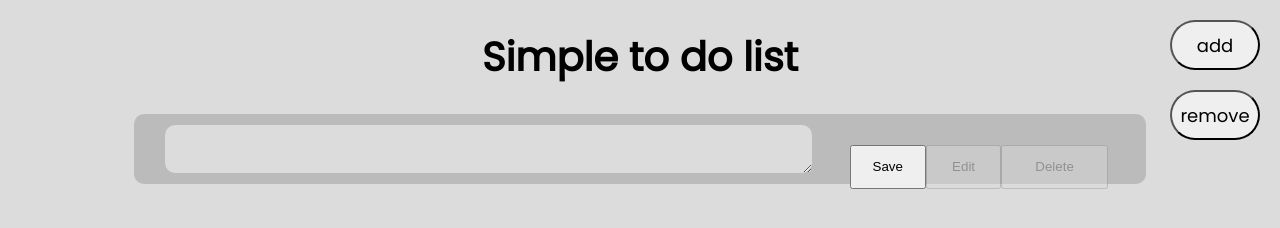
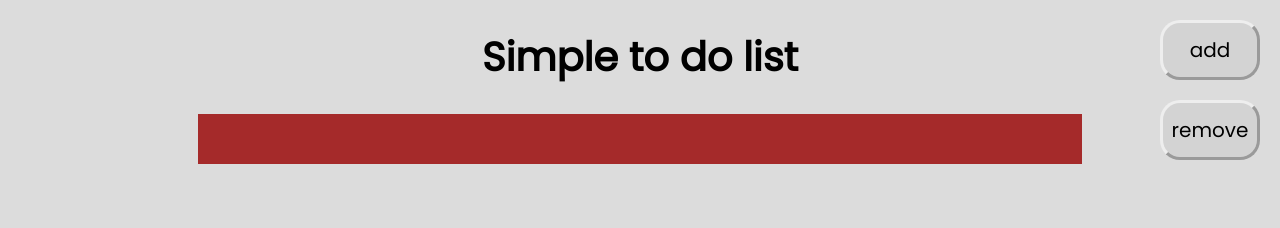
Before and after one commit to ValerySotikov/jslearn, a plain HTML site: page index.html in a window 1280 px wide. Both pictures are taken after a click on the button "add". Drawn offline with Linux system fonts and the light colour scheme.

Commit message:
curprogress

```diff
--- a/index.html
+++ b/index.html
@@ -9,11 +9,9 @@
 </head>
 <body>
   <h1 class="title">Simple to do list</h1>
-  <button id="add">add</button>
-  <button id="delete">remove</button>
-  <div class="addBtnDiv">
-    <div id="list"></div>
-  </div>
+  <button class="add">add</button>
+  <button class="delete">remove</button>
+  <div class="todolist"></div>
 </body>
-<script src="script.js"></script>
+<script type="module" src="script.js"></script>
 </html>
--- a/script.js
+++ b/script.js
@@ -1,136 +1,17 @@
-let list = document.getElementById('list');
+import CreateTask from "./task.js";
 
-let addBtn = document.getElementById('add');
-addBtn.addEventListener('click', addTask);
+let todolist = document.querySelector('.todolist');
 
-let removeBtn = document.getElementById('delete');
-removeBtn.addEventListener('click', deleteLastTask);
+let addButton = document.querySelector('.add');
+addButton.addEventListener('click', addTask);
 
-function disableAdd(flag) { addBtn.disabled = flag; }
+let deleteButton = document.querySelector('.delete');
+deleteButton.addEventListener('click', deleteTask);
 
-function disableSave(event, flag) { event.currentTarget.parentNode.childNodes[1].disabled = flag; }
-
-function disableEdit(event, flag) { event.currentTarget.parentNode.childNodes[2].disabled = flag; }
-
-function disableRemove(event, flag) { event.currentTarget.parentNode.childNodes[3].disabled = flag; }
-
-function deleteTask() { event.currentTarget.parentNode.remove(); }
-
-function deleteLastTask() {
-    list.removeChild( list.childNodes[ list.childElementCount - 1 ] );
+function addTask() {
+    new CreateTask({todolist});
 }
 
-function addTask() {
-    // disableAdd(true);
-
-    let task = document.createElement('div');
-    list.appendChild(task);
-
-    let taskStyle = `
-        width: 80%;
-        height: 70px;
-        border-radius: 10px;
-        background-color: #bbbbbb;
-        text-align: center;
-        margin: auto;
-        margin-top: 15px;
-    `;
-    task.style = taskStyle;
-
-    let inputDiv = document.createElement('div');
-    task.appendChild(inputDiv);
-
-    let inputDivStyle = `
-        width: 67%;
-        height: 70%;
-        display: inline-block;
-    `;
-    inputDiv.style = inputDivStyle;
-
-    let input = document.createElement('textarea');
-    inputDiv.appendChild(input);
-
-    let inputStyle = `
-        width: 95%;
-        height: 90%;
-        border-radius: 10px;
-        background-color: gainsboro;
-        font-size: 14px;
-        border: none;
-        outline: none;
-        display: table-cell;
-        margin-top: 11px;
-    `;
-    input.style = inputStyle;
-
-    let btnDiv = document.createElement('div');
-    task.appendChild(btnDiv);
-
-    let btnDivStyle = `
-        width: 30%;
-        height: 70%;
-        display: inline-block;
-        vertical-align: middle;
-        margin-top: auto;
-    `;
-    btnDiv.style = btnDivStyle;
-
-    let saveBtn = document.createElement('button');
-    btnDiv.appendChild(saveBtn);
-
-    let saveBtnStyle = `
-        width: 25%;
-        height: 90%;
-    `;
-    // saveBtn.addEventListener("click", saveTask);
-    saveBtn.style = saveBtnStyle;
-    saveBtn.textContent="Save";
-
-    let editBtn = document.createElement('button')
-    btnDiv.appendChild(editBtn);
-
-    let editBtnStyle = `
-        width: 25%;
-        height: 90%;
-    `;
-    // editBtn.addEventListener("click", editTask);
-    editBtn.style = editBtnStyle;
-    editBtn.textContent="Edit";
-    editBtn.disabled=true;
-
-    let removeBtn = document.createElement('button');
-    btnDiv.appendChild(removeBtn);
-
-    let removeBtnStyle = `
-        width: 35%;
-        height: 90%;
-    `;
-    // removeBtn.addEventListener('click', deleteTask);
-    removeBtn.style = removeBtnStyle;
-    removeBtn.textContent="Delete";
-    removeBtn.disabled=true;
+function deleteTask() {
+    todolist.removeChild( todolist.lastChild );
 }
-
-function saveTask() {
-    disableAdd(false);
-    disableSave(event, true);
-    disableEdit(event, false);
-    disableRemove(event, false);
-
-    let taskText = event.currentTarget.previousSibling.value;
-    let text = document.createElement('span');
-    text.textContent = taskText;
-    event.currentTarget.parentNode.replaceChild(text, event.currentTarget.previousSibling);
-}
-
-function editTask() {
-    disableAdd(true);
-    disableSave(event, false);
-    disableEdit(event, true);
-    disableRemove(event, true);
-
-    let taskText = event.currentTarget.parentNode.childNodes[0].textContent;
-    let input = document.createElement('input');
-    input.value = taskText;
-    event.currentTarget.parentNode.replaceChild(input, event.currentTarget.parentNode.childNodes[0]);
-}
--- a/styles.css
+++ b/styles.css
@@ -1,6 +1,6 @@
 @import url('https://fonts.googleapis.com/css?family=Poppins');
 
-body {
+ body {
     background-color: gainsboro;
 }
 
@@ -10,7 +10,50 @@ body {
     font-size: 40px;
 }
 
-#add {
+.add {
+    width: 100px;
+    height: 60px;
+    top: 20px;
+    right: 20px;
+    position: fixed;
+    border-radius: 20px;
+    border: outset;
+    border-width: medium;
+    background-color: lightgray;
+    font-family: 'Poppins', sans-serif;
+    font-size: 20px;
+    outline: none;
+}
+
+.delete {
+    width: 100px;
+    height: 60px;
+    top: 100px;
+    right: 20px;
+    position: fixed;
+    border-radius: 20px;
+    border: outset;
+    border-width: medium;
+    background-color: lightgray;
+    font-family: 'Poppins', sans-serif;
+    font-size: 20px;
+    outline: none;
+}
+
+.todolist {
+    width: 70%;
+    margin: auto;
+}
+
+.task {
+    width: 100%;
+    height: 50px;
+    background-color: brown;
+    margin: auto;
+    margin-bottom: 20px;
+}
+
+/*d {
     position: fixed;
     top: 20px ;
     right: 20px;
@@ -46,3 +89,11 @@ body {
     font-size: 22px;
     border-radius: 15px;
 }
+
+#list div {
+    display: grid;
+    width: 100%;
+    justify-content:  center;
+    align-items: center;
+    grid-template-columns: repeat(2,1fr)
+} */
--- /dev/null
+++ b/task.js
@@ -0,0 +1,13 @@
+export default class CreateTask {
+  constructor ( {todolist} ) {
+      this.todolist = todolist;
+      this.initialize();
+  }
+
+  initialize() {
+      let task = document.createElement('div');
+      task.className = 'task';
+      this.todolist.appendChild(task);
+      console.log(this.todolist)
+  }
+}
```
